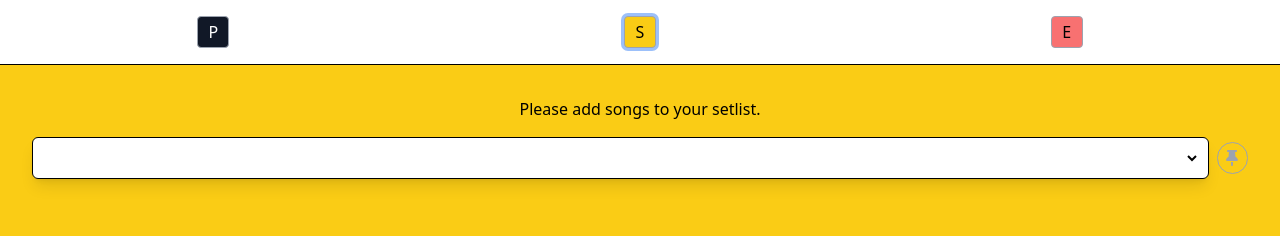
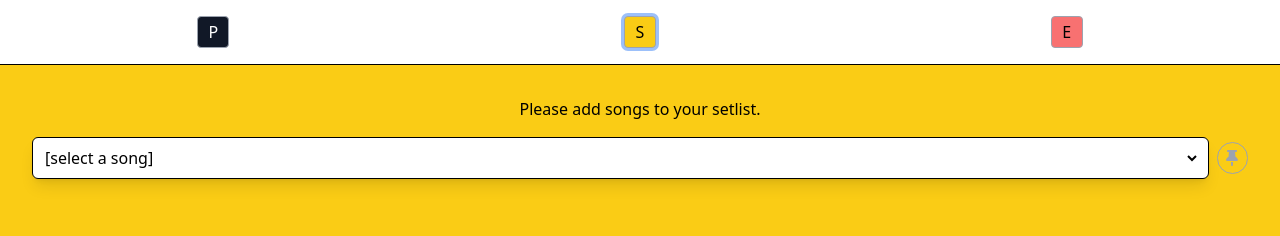
Before and after one commit to kylemichaelsullivan/kmSetList, a React (Vite) app: page / in a window 1280 px wide. Shown: the top 236 px of the page. Built offline with nearby package versions, Linux system fonts and the light colour scheme.

Commit message:
ADD: Default value for AddSong <select />

```diff
--- a/src/components/modes/Selecting/AddSong.tsx
+++ b/src/components/modes/Selecting/AddSong.tsx
@@ -36,7 +36,9 @@ function AddSong() {
             value={selectSong}
             onChange={handleSelectChange}
           >
-            <option value=""></option>
+            <option value="" disabled selected>
+              [select a song]
+            </option>
             {unselectedSongs.map((song) => (
               <option value={song} key={song}>
                 {song}
```
